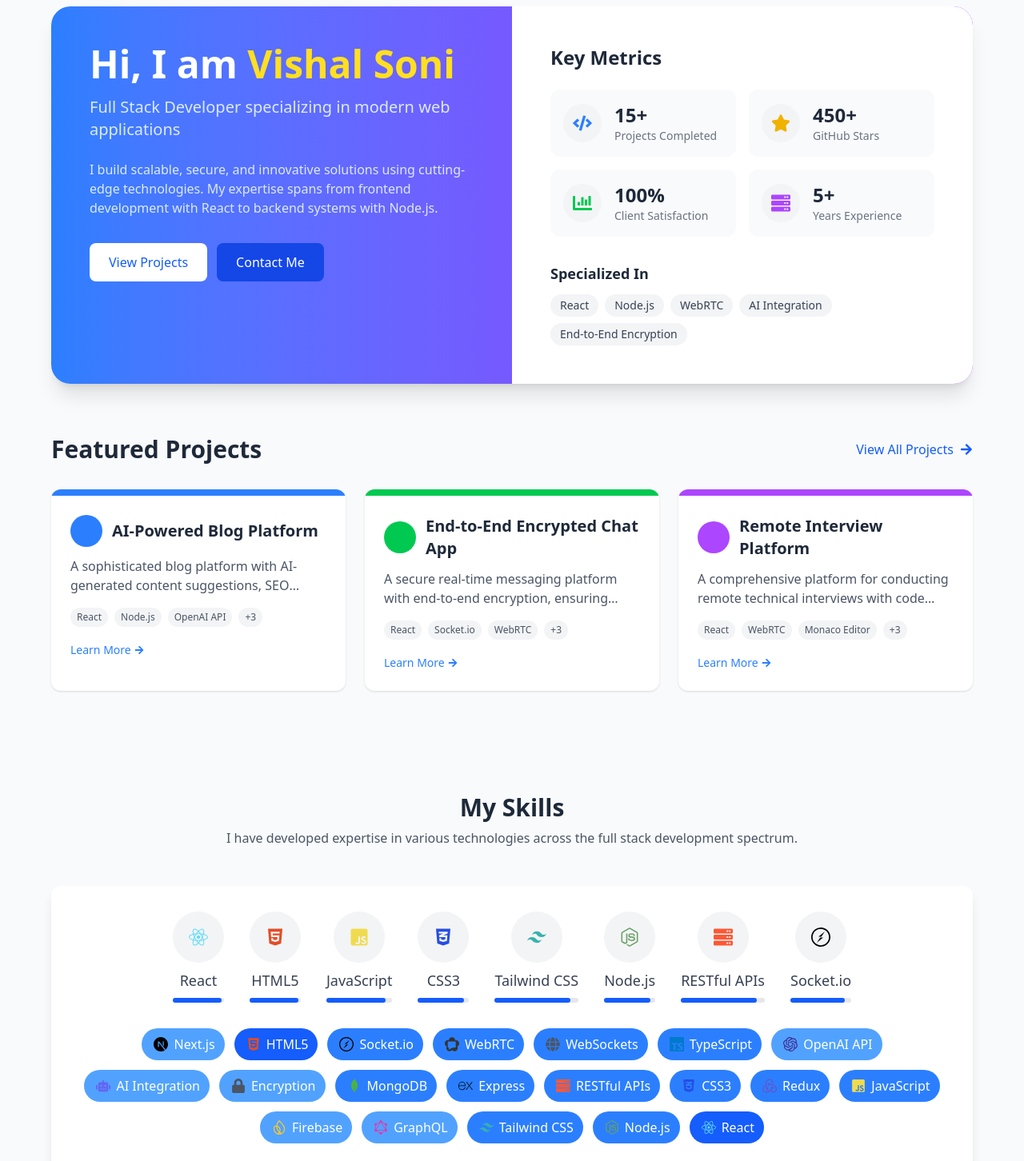
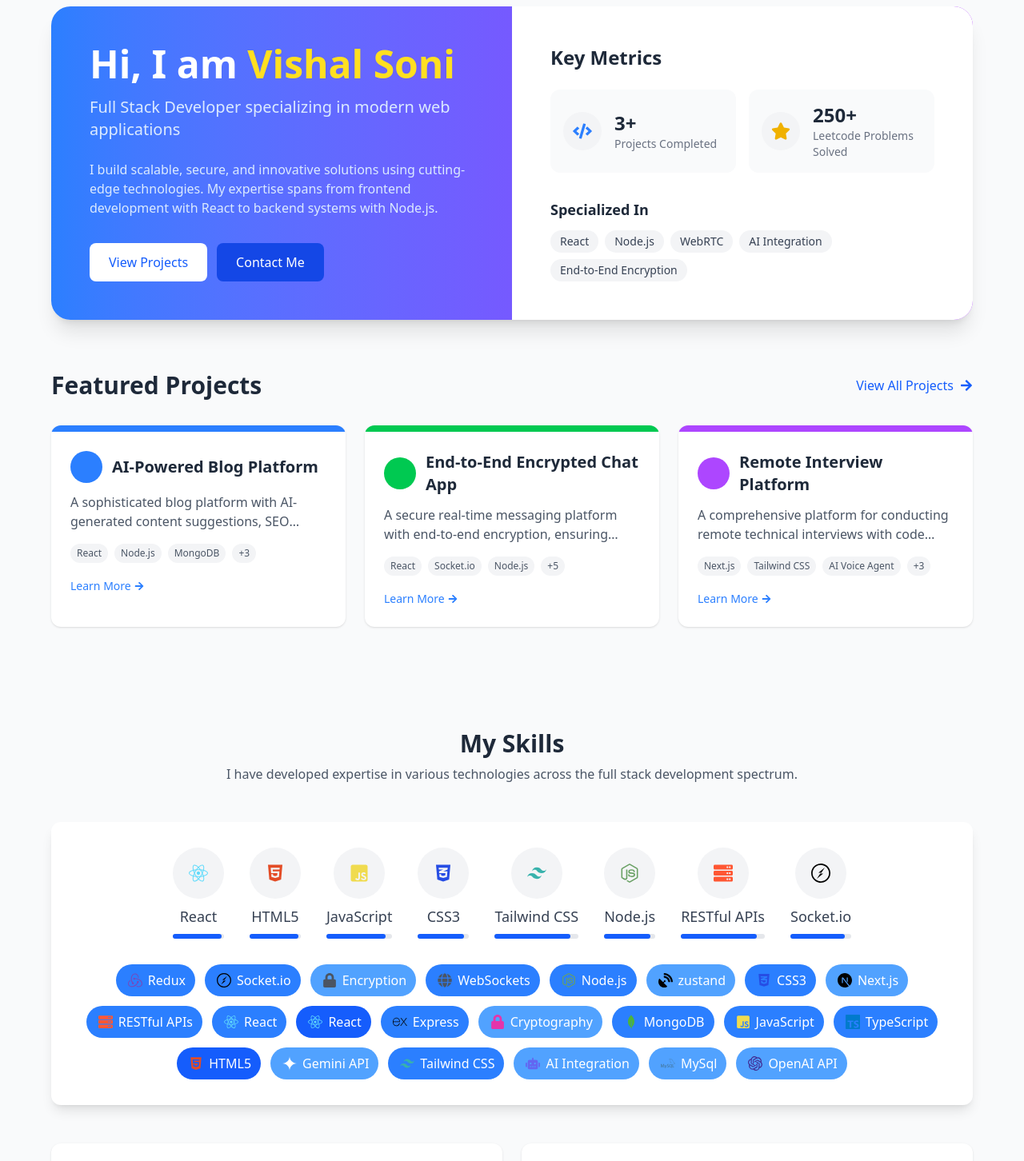
Before and after one commit to VishalSoni2005/Portfolio, a React (Vite) app: page /dashboard in a window 1280 px wide. Shown: the part 120-1572 px from the top of the page at 80% size. Built offline with nearby package versions, Linux system fonts and the light colour scheme.

Commit message:
progress

```diff
--- a/src/Layout/03_Projects.jsx
+++ b/src/Layout/03_Projects.jsx
@@ -1,10 +1,9 @@
 import { useState } from 'react';
 import { motion, AnimatePresence } from 'framer-motion';
 import { GitHub, ExternalLink, ArrowRight, Award, Layers } from 'react-feather';
-// import Together from "../assets/together.png";
 
-const togetherbanner = '../assets/together.png';
-// Assuming these images are imported correctly in your project
+import vishalWritesImage from '../assets/image.png';
+import togetherImage from '../assets/together.png';
 
 const Projects = () => {
   const [activeTab, setActiveTab] = useState(0);
@@ -14,7 +13,7 @@
       title: 'VishalWrites Blog Website',
       description:
         'A modern blog platform with content management system, user authentication, and responsive design for optimal reading experience with AI feature.',
-      image: togetherbanner,
+      image: vishalWritesImage,
       features: [
         'Content Management',
         'AI-Powered Content Generation',
@@ -40,7 +39,7 @@
       title: 'Together Chat App',
       description:
         'A full-stack chat app with real-time messaging , end-to-end encryption and a responsive UI. Built with React, Node.js, Socket.io, and MongoDB.',
-      image: '../assets/together.png',
+      image: togetherImage,
       features: [
         'Real-time messaging',
         'End-to-end encryption',
@@ -161,8 +160,9 @@
                   <div className="relative group w-full h-72 sm:h-96 md:h-[32rem] overflow-hidden rounded-xl shadow-lg">
                     <img
                       src={
-                        projectDetails[activeTab].image || '/placeholder.svg'
+                        projectDetails[activeTab].image
                       }
+
                       alt={projectDetails[activeTab].title}
                       className="w-full h-full object-cover object-center transition-transform duration-500 group-hover:scale-105"
                     />
@@ -206,10 +206,10 @@
                       {activeTab === 0
                         ? 'Web App'
                         : activeTab === 1
-                          ? 'Enterprise'
-                          : activeTab === 2
-                            ? 'Portfolio'
-                            : 'Blog'}
+                        ? 'Enterprise'
+                        : activeTab === 2
+                        ? 'Portfolio'
+                        : 'Blog'}
                     </span>
                   </div>
                   <h3 className="text-2xl md:text-3xl font-bold mb-4 text-gray-800">
--- a/src/pages/05_Dashboard.jsx
+++ b/src/pages/05_Dashboard.jsx
@@ -1,5 +1,3 @@
-'use client';
-
 import { useState, useEffect } from 'react';
 import { motion } from 'framer-motion';
 import CalendarHeatmap from 'react-calendar-heatmap';
@@ -22,6 +20,7 @@
   FaArrowRight,
   FaEye,
   FaStar,
+  FaSatelliteDish,
 } from 'react-icons/fa';
 import {
   SiTypescript,
@@ -30,11 +29,10 @@
   SiRedux,
   SiTailwindcss,
   SiNextdotjs,
-  SiFirebase,
-  SiGraphql,
-  SiWebrtc,
   SiSocketdotio,
   SiOpenai,
+  SiMysql,
+  SiGooglegemini,
 } from 'react-icons/si';
 
 const Dashboard = () => {
@@ -201,6 +199,11 @@
           level: 90,
           icon: <SiTailwindcss size={24} color="#38B2AC" />,
         },
+        {
+          name: "zustand",
+          level: 80,
+          icon: <FaSatelliteDish size={24} color="#000000" />,
+        }
       ],
     },
     {
@@ -222,9 +225,9 @@
           icon: <FaServer size={24} color="#FF5733" />,
         },
         {
-          name: 'GraphQL',
+          name: 'Cryptography',
           level: 80,
-          icon: <SiGraphql size={24} color="#E535AB" />,
+          icon: <FaLock size={24} color="#E535AB" />,
         },
         {
           name: 'WebSockets',
@@ -242,9 +245,9 @@
           icon: <SiMongodb size={24} color="#4DB33D" />,
         },
         {
-          name: 'Firebase',
+          name: 'MySql',
           level: 80,
-          icon: <SiFirebase size={24} color="#FFCA28" />,
+          icon: <SiMysql size={24} color="#4479A1" />,
         },
       ],
     },
@@ -252,9 +255,9 @@
       name: 'Specialized',
       skills: [
         {
-          name: 'WebRTC',
+          name: 'React',
           level: 85,
-          icon: <SiWebrtc size={24} color="#333333" />,
+          icon: <FaReact size={24} color="#61DBFB" />,
         },
         {
           name: 'Socket.io',
@@ -276,6 +279,11 @@
           level: 80,
           icon: <SiOpenai size={24} color="#412991" />,
         },
+        {
+          name: "Gemini API",
+          level: 80,
+          icon: <SiGooglegemini size={24} color="#FFFFFF" />,
+        }
       ],
     },
   ];
@@ -304,10 +312,10 @@
       technologies: [
         'React',
         'Node.js',
-        'OpenAI API',
         'MongoDB',
         'Express',
-        'Redux',
+        'Gemini API',
+        "Context API"
       ],
       image: 'https://placeholder.svg?height=300&width=500',
       icon: <FaRobot className="text-blue-500" size={24} />,
@@ -328,8 +336,12 @@
       technologies: [
         'React',
         'Socket.io',
-        'WebRTC',
         'Node.js',
+        'Express',
+
+        'zustand',
+        'WebSockets',
+
         'MongoDB',
         'Encryption Libraries',
       ],
@@ -350,12 +362,13 @@
         'Automated skill assessment',
       ],
       technologies: [
+        'Next.js',
+        'Tailwind CSS',
+        "AI Voice Agent",
+
         'React',
-        'WebRTC',
         'Monaco Editor',
         'Node.js',
-        'PostgreSQL',
-        'Docker',
       ],
       image: 'https://placeholder.svg?height=300&width=500',
       icon: <FaVideo className="text-purple-500" size={24} />,
@@ -368,24 +381,15 @@
   const stats = [
     {
       label: 'Projects Completed',
-      value: '15+',
+      value: '3+',
       icon: <FaCode size={24} className="text-blue-500" />,
     },
     {
-      label: 'GitHub Stars',
-      value: '450+',
+      label: 'Leetcode Problems Solved',
+      value: '250+',
       icon: <FaStar size={24} className="text-yellow-500" />,
     },
-    {
-      label: 'Client Satisfaction',
-      value: '100%',
-      icon: <FaChartBar size={24} className="text-green-500" />,
-    },
-    {
-      label: 'Years Experience',
-      value: '5+',
-      icon: <FaServer size={24} className="text-purple-500" />,
-    },
+
   ];
 
   // Scroll to section
```
Also changed, not shown: src/assets/image.png (added).
